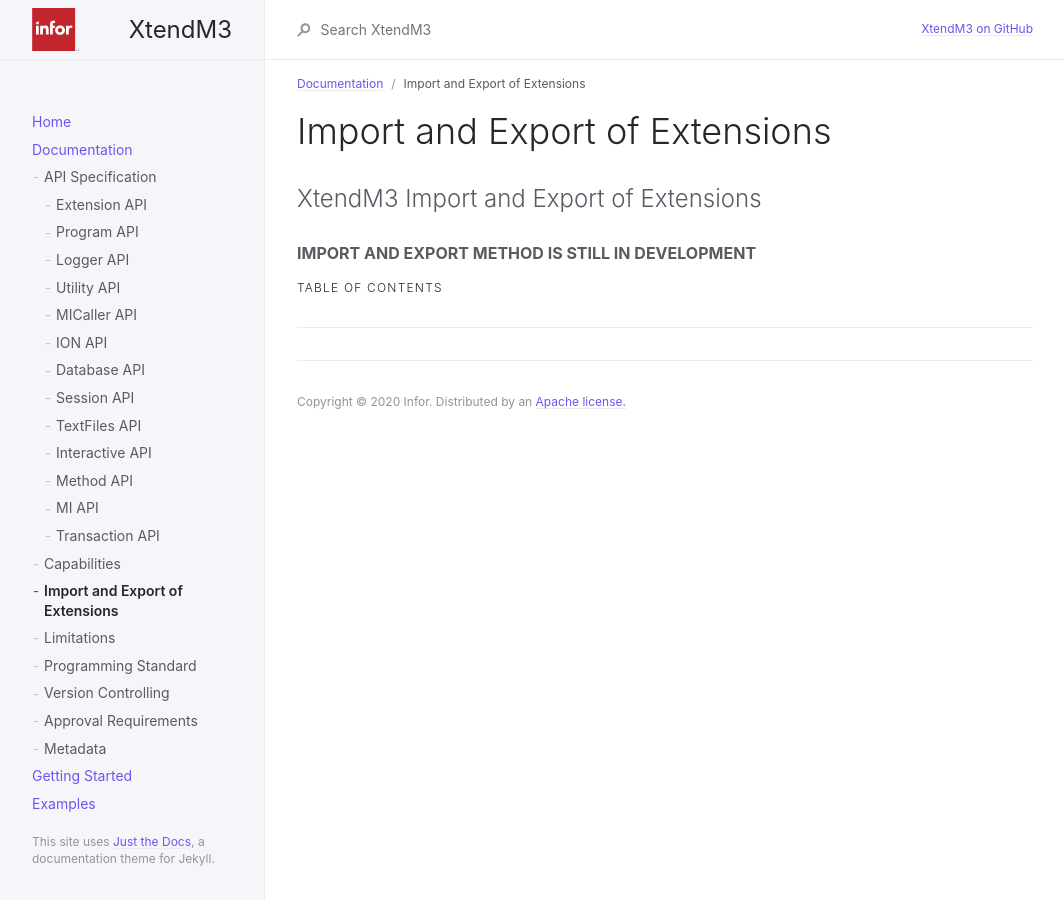
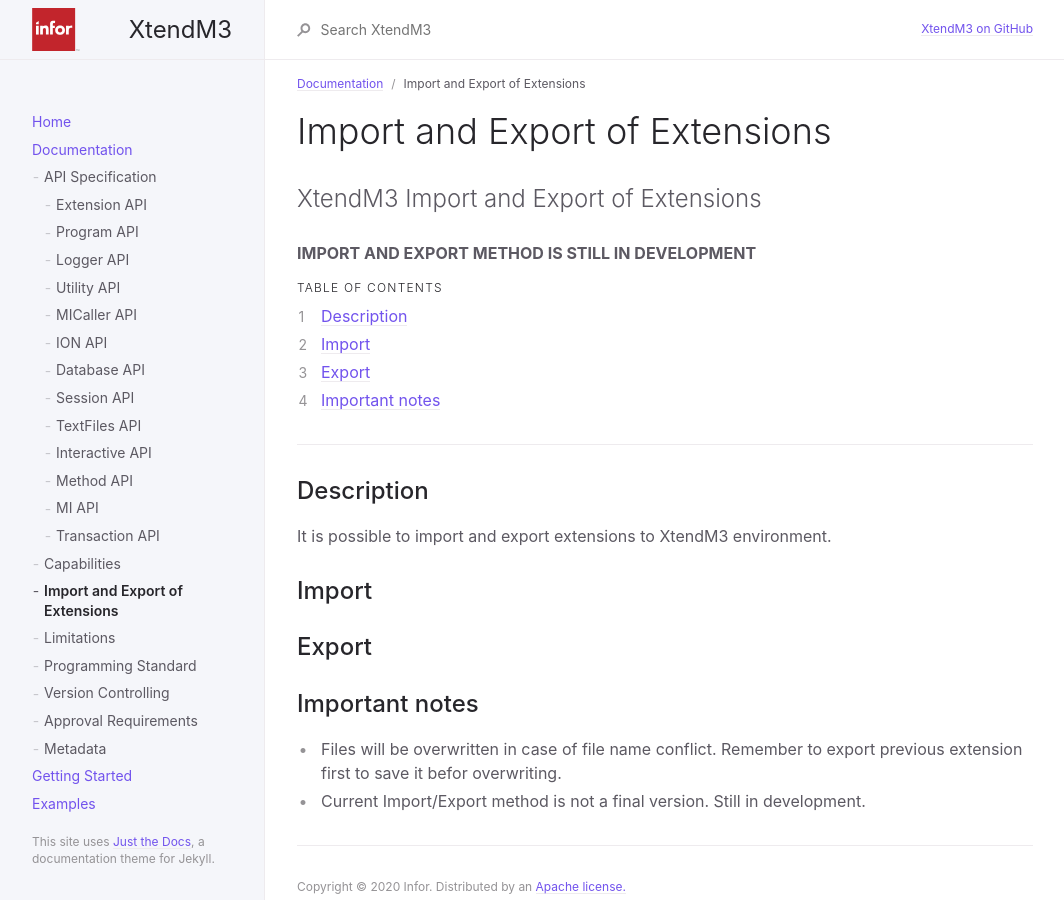
Before and after one commit to infor-cloud/xtendm3, a Jekyll site: the page built from docs/documentation/import-export.md, in a window 1280 px wide. Shown: the whole page, without its empty margins (107-1171 px from the left). Built offline with Jekyll 4.4.1, drawn with Linux system fonts in a browser that asks for light colours.

Commit message:
Structure, important notes

```diff
--- a/docs/documentation/import-export.md
+++ b/docs/documentation/import-export.md
@@ -20,3 +20,15 @@ XtendM3 Import and Export of Extensions
 {:toc}
 
 ---
+
+## Description
+It is possible to import and export extensions to XtendM3 environment.
+
+## Import
+
+## Export
+
+## Important notes
+
+* Files will be overwritten in case of file name conflict. Remember to export previous extension first to save it befor overwriting.
+* Current Import/Export method is not a final version. Still in development.
```
